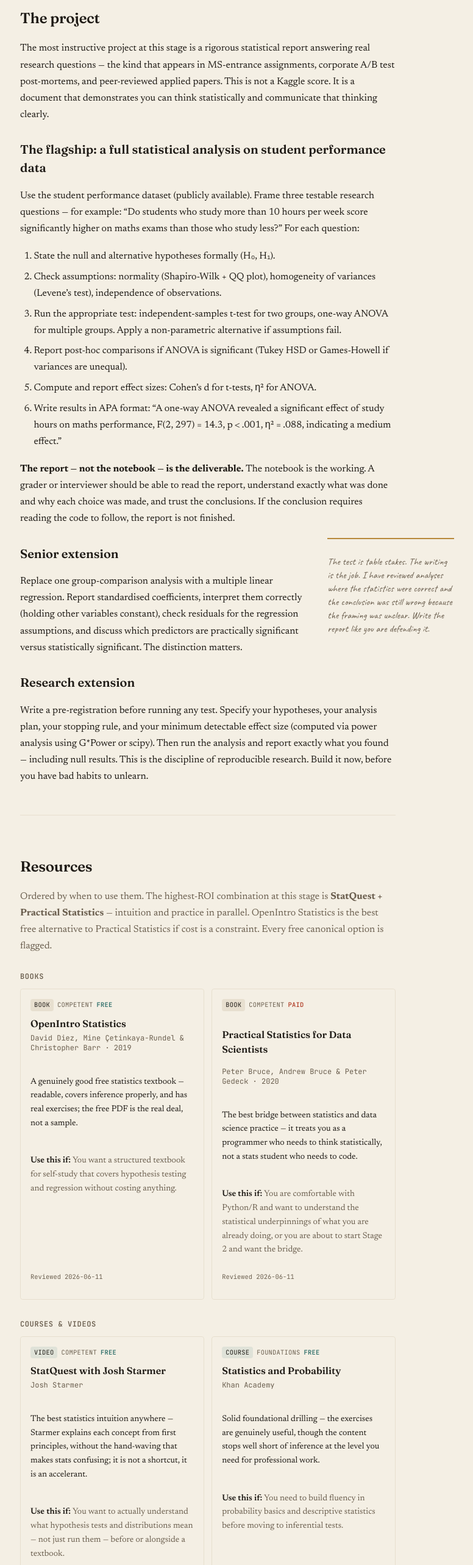
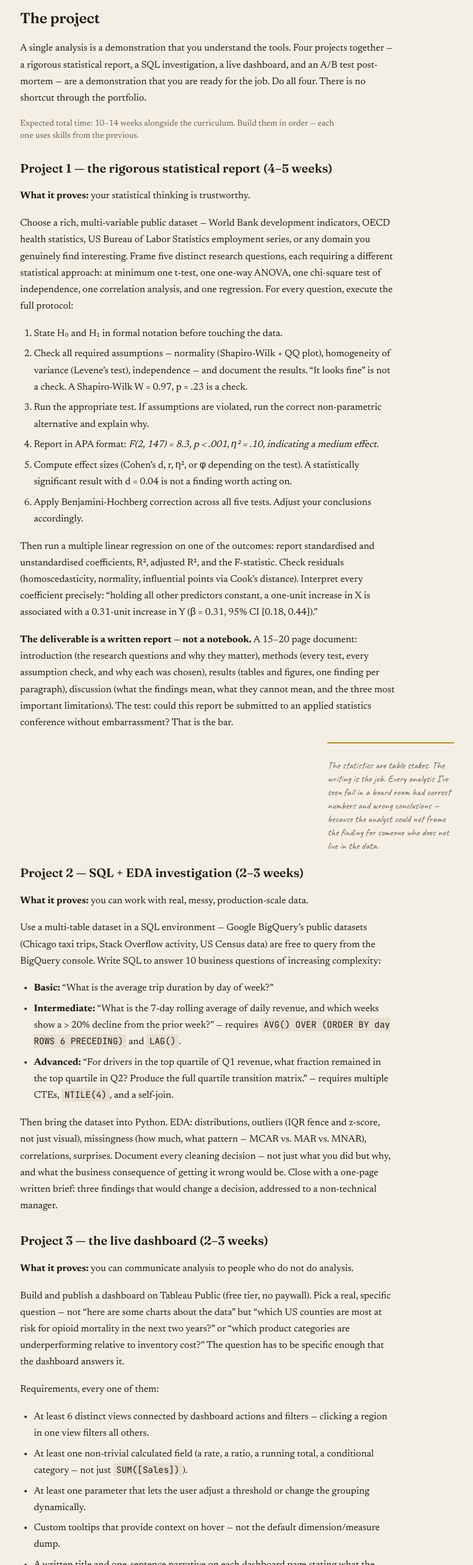
Before and after one commit to Priyrajsinh/praxia, a Next.js app: page /data-analyst in a window 1280 px wide. Shown: the part 5391-7957 px from the top of the page at 61% size, without its empty margins (167-943 px from the left). Built offline with nearby package versions, Linux system fonts and the light colour scheme.

Commit message:
feat: expand data-analyst project section to a 4-project capstone portfolio

```diff
--- a/src/app/data-analyst/page.tsx
+++ b/src/app/data-analyst/page.tsx
@@ -358,83 +358,292 @@ export default function DataAnalystPage() {
       {/* ── §7 SECTION 6: The project ────────────────────────────────────── */}
       <StageSection id="project" title="The project">
         <p>
-          The most instructive project at this stage is a rigorous statistical
-          report answering real research questions — the kind that appears in
-          MS-entrance assignments, corporate A/B test post-mortems, and
-          peer-reviewed applied papers. This is not a Kaggle score. It is a
-          document that demonstrates you can think statistically and communicate
-          that thinking clearly.
+          A single analysis is a demonstration that you understand the tools.
+          Four projects together — a rigorous statistical report, a SQL
+          investigation, a live dashboard, and an A/B test post-mortem — are a
+          demonstration that you are ready for the job. Do all four. There is no
+          shortcut through the portfolio.
         </p>
 
-        <h3>
-          The flagship: a full statistical analysis on student performance data
+        <p className="text-sm text-faded-ink">
+          Expected total time: 10–14 weeks alongside the curriculum. Build them
+          in order — each one uses skills from the previous.
+        </p>
+
+        {/* ── Project 1 ── */}
+        <h3 className="lg:clear-both">
+          Project 1 — the rigorous statistical report (4–5 weeks)
         </h3>
 
         <p>
-          Use the student performance dataset (publicly available). Frame three
-          testable research questions — for example: &ldquo;Do students who
-          study more than 10 hours per week score significantly higher on maths
-          exams than those who study less?&rdquo; For each question:
+          <strong>What it proves:</strong> your statistical thinking is
+          trustworthy.
+        </p>
+
+        <p>
+          Choose a rich, multi-variable public dataset — World Bank development
+          indicators, OECD health statistics, US Bureau of Labor Statistics
+          employment series, or any domain you genuinely find interesting. Frame
+          five distinct research questions, each requiring a different
+          statistical approach: at minimum one t-test, one one-way ANOVA, one
+          chi-square test of independence, one correlation analysis, and one
+          regression. For every question, execute the full protocol:
         </p>
 
         <ol>
-          <li>State the null and alternative hypotheses formally (H₀, H₁).</li>
+          <li>State H₀ and H₁ in formal notation before touching the data.</li>
           <li>
-            Check assumptions: normality (Shapiro-Wilk + QQ plot), homogeneity
-            of variances (Levene&rsquo;s test), independence of observations.
+            Check all required assumptions — normality (Shapiro-Wilk + QQ plot),
+            homogeneity of variance (Levene&rsquo;s test), independence — and
+            document the results. &ldquo;It looks fine&rdquo; is not a check. A
+            Shapiro-Wilk W = 0.97, p = .23 is a check.
           </li>
           <li>
-            Run the appropriate test: independent-samples t-test for two groups,
-            one-way ANOVA for multiple groups. Apply a non-parametric
-            alternative if assumptions fail.
+            Run the appropriate test. If assumptions are violated, run the
+            correct non-parametric alternative and explain why.
           </li>
           <li>
-            Report post-hoc comparisons if ANOVA is significant (Tukey HSD or
-            Games-Howell if variances are unequal).
+            Report in APA format:{" "}
+            <em>
+              F(2, 147) = 8.3, p &lt; .001, η² = .10, indicating a medium
+              effect.
+            </em>
           </li>
           <li>
-            Compute and report effect sizes: Cohen&rsquo;s d for t-tests, η² for
-            ANOVA.
+            Compute effect sizes (Cohen&rsquo;s d, r, η², or φ depending on the
+            test). A statistically significant result with d = 0.04 is not a
+            finding worth acting on.
           </li>
           <li>
-            Write results in APA format: &ldquo;A one-way ANOVA revealed a
-            significant effect of study hours on maths performance, F(2, 297) =
-            14.3, p &lt; .001, η² = .088, indicating a medium effect.&rdquo;
+            Apply Benjamini-Hochberg correction across all five tests. Adjust
+            your conclusions accordingly.
           </li>
         </ol>
 
         <p>
-          <strong>The report — not the notebook — is the deliverable.</strong>{" "}
-          The notebook is the working. A grader or interviewer should be able to
-          read the report, understand exactly what was done and why each choice
-          was made, and trust the conclusions. If the conclusion requires
-          reading the code to follow, the report is not finished.
+          Then run a multiple linear regression on one of the outcomes: report
+          standardised and unstandardised coefficients, R², adjusted R², and the
+          F-statistic. Check residuals (homoscedasticity, normality, influential
+          points via Cook&rsquo;s distance). Interpret every coefficient
+          precisely: &ldquo;holding all other predictors constant, a one-unit
+          increase in X is associated with a 0.31-unit increase in Y (β = 0.31,
+          95% CI [0.18, 0.44]).&rdquo;
+        </p>
+
+        <p>
+          <strong>The deliverable is a written report — not a notebook.</strong>{" "}
+          A 15–20 page document: introduction (the research questions and why
+          they matter), methods (every test, every assumption check, and why
+          each was chosen), results (tables and figures, one finding per
+          paragraph), discussion (what the findings mean, what they cannot mean,
+          and the three most important limitations). The test: could this report
+          be submitted to an applied statistics conference without
+          embarrassment? That is the bar.
         </p>
 
         <Marginalia>
-          The test is table stakes. The writing is the job. I have reviewed
-          analyses where the statistics were correct and the conclusion was
-          still wrong because the framing was unclear. Write the report like you
-          are defending it.
+          The statistics are table stakes. The writing is the job. Every
+          analysis I&rsquo;ve seen fail in a board room had correct numbers and
+          wrong conclusions — because the analyst could not frame the finding
+          for someone who does not live in the data.
         </Marginalia>
 
-        <h3>Senior extension</h3>
+        {/* ── Project 2 ── */}
+        <h3 className="lg:clear-both">
+          Project 2 — SQL + EDA investigation (2–3 weeks)
+        </h3>
+
         <p>
-          Replace one group-comparison analysis with a multiple linear
-          regression. Report standardised coefficients, interpret them correctly
-          (holding other variables constant), check residuals for the regression
-          assumptions, and discuss which predictors are practically significant
-          versus statistically significant. The distinction matters.
+          <strong>What it proves:</strong> you can work with real, messy,
+          production-scale data.
         </p>
 
-        <h3>Research extension</h3>
         <p>
-          Write a pre-registration before running any test. Specify your
-          hypotheses, your analysis plan, your stopping rule, and your minimum
-          detectable effect size (computed via power analysis using G*Power or
-          scipy). Then run the analysis and report exactly what you found —
-          including null results. This is the discipline of reproducible
-          research. Build it now, before you have bad habits to unlearn.
+          Use a multi-table dataset in a SQL environment — Google
+          BigQuery&rsquo;s public datasets (Chicago taxi trips, Stack Overflow
+          activity, US Census data) are free to query from the BigQuery console.
+          Write SQL to answer 10 business questions of increasing complexity:
+        </p>
+
+        <ul>
+          <li>
+            <strong>Basic:</strong> &ldquo;What is the average trip duration by
+            day of week?&rdquo;
+          </li>
+          <li>
+            <strong>Intermediate:</strong> &ldquo;What is the 7-day rolling
+            average of daily revenue, and which weeks show a &gt; 20% decline
+            from the prior week?&rdquo; — requires{" "}
+            <code>AVG() OVER (ORDER BY day ROWS 6 PRECEDING)</code> and{" "}
+            <code>LAG()</code>.
+          </li>
+          <li>
+            <strong>Advanced:</strong> &ldquo;For drivers in the top quartile of
+            Q1 revenue, what fraction remained in the top quartile in Q2?
+            Produce the full quartile transition matrix.&rdquo; — requires
+            multiple CTEs, <code>NTILE(4)</code>, and a self-join.
+          </li>
+        </ul>
+
+        <p>
+          Then bring the dataset into Python. EDA: distributions, outliers (IQR
+          fence and z-score, not just visual), missingness (how much, what
+          pattern — MCAR vs. MAR vs. MNAR), correlations, surprises. Document
+          every cleaning decision — not just what you did but why, and what the
+          business consequence of getting it wrong would be. Close with a
+          one-page written brief: three findings that would change a decision,
+          addressed to a non-technical manager.
+        </p>
+
+        {/* ── Project 3 ── */}
+        <h3 className="lg:clear-both">
+          Project 3 — the live dashboard (2–3 weeks)
+        </h3>
+
+        <p>
+          <strong>What it proves:</strong> you can communicate analysis to
+          people who do not do analysis.
+        </p>
+
+        <p>
+          Build and publish a dashboard on Tableau Public (free tier, no
+          paywall). Pick a real, specific question — not &ldquo;here are some
+          charts about the data&rdquo; but &ldquo;which US counties are most at
+          risk for opioid mortality in the next two years?&rdquo; or
+          &ldquo;which product categories are underperforming relative to
+          inventory cost?&rdquo; The question has to be specific enough that the
+          dashboard answers it.
+        </p>
+
+        <p>Requirements, every one of them:</p>
+
+        <ul>
+          <li>
+            At least 6 distinct views connected by dashboard actions and filters
+            — clicking a region in one view filters all others.
+          </li>
+          <li>
+            At least one non-trivial calculated field (a rate, a ratio, a
+            running total, a conditional category — not just{" "}
+            <code>SUM([Sales])</code>).
+          </li>
+          <li>
+            At least one parameter that lets the user adjust a threshold or
+            change the grouping dynamically.
+          </li>
+          <li>
+            Custom tooltips that provide context on hover — not the default
+            dimension/measure dump.
+          </li>
+          <li>
+            A written title and one-sentence narrative on each dashboard page
+            stating what the viewer is looking at and what conclusion they
+            should draw. If the chart requires explanation, the chart is not
+            done.
+          </li>
+        </ul>
+
+        <p>
+          Publish to Tableau Public with a link in your portfolio. The test:
+          hand it to someone who did not build it, describe the question it
+          answers, and ask them to find the answer without your help. If they
+          cannot, revise until they can.
+        </p>
+
+        <Marginalia>
+          Every analyst thinks their dashboard is intuitive. It never is — until
+          it has been tested on someone who didn&rsquo;t build it. The confused
+          look on their face when they click the wrong thing is worth a week of
+          self-review.
+        </Marginalia>
+
+        {/* ── Project 4 ── */}
+        <h3 className="lg:clear-both">
+          Project 4 — the A/B test post-mortem (2–3 weeks)
+        </h3>
+
+        <p>
+          <strong>What it proves:</strong> you understand experimentation — the
+          highest-value analyst skill at any technology company.
+        </p>
+
+        <p>
+          Design a realistic A/B test from scratch on a plausible business
+          scenario: a checkout flow redesign, a recommendation algorithm change,
+          a push notification copy change. Execute all five phases before
+          touching any data:
+        </p>
+
+        <ol>
+          <li>
+            <strong>Pre-registration.</strong> Write your hypotheses, your
+            primary metric (what you are trying to move), two guardrail metrics
+            (what must not get worse), your analysis plan, and your stopping
+            rule. Lock this before generating a single row of simulated data.
+          </li>
+          <li>
+            <strong>Power analysis.</strong> Decide on a minimum detectable
+            effect (MDE) that would be practically meaningful. Compute the
+            required N at α = 0.05, power = 0.80 using scipy.stats.{" "}
+            <em>Then double it</em> and explain why naive power calculations
+            consistently undershoot.
+          </li>
+          <li>
+            <strong>Data simulation.</strong> Simulate the experiment — you
+            control the ground truth. This is the point. Simulate three
+            scenarios: (a) the treatment works as expected, (b) the treatment
+            has no effect, (c) the treatment helps the primary metric but hurts
+            a guardrail. The correct analysis should detect all three correctly.
+          </li>
+          <li>
+            <strong>Analysis.</strong> Two-proportion z-test for the primary
+            metric. Multiple-testing correction across all three metrics.
+            Novelty effect check: does the treatment effect decay across the
+            experiment window (plot treatment effect by day of exposure)?
+            Segment analysis: does the treatment differ for new vs. returning
+            users, mobile vs. desktop? If you have a pre-experiment covariate,
+            apply CUPED and compare the variance reduction.
+          </li>
+          <li>
+            <strong>Post-mortem document.</strong> Write it in the format a tech
+            company would circulate: decision up front (ship / do not ship /
+            iterate, with one-sentence reason), then the full analysis for
+            anyone who goes deeper. One page of executive summary, appendix of
+            statistical detail. Be precise about what you can and cannot
+            conclude from an observational analysis versus a randomised
+            experiment.
+          </li>
+        </ol>
+
+        <p>
+          Then re-analyse the same simulated data using a Bayesian Beta-Binomial
+          model. Compare conclusions. In which scenario do the frequentist and
+          Bayesian approaches disagree? Why? Write a half-page explanation for a
+          non-statistician.
+        </p>
+
+        {/* ── Extensions ── */}
+        <h3>Senior extension — for any one project</h3>
+        <p>
+          Present your findings to someone who is not a statistician. Record or
+          take notes on the conversation. Revise the report or dashboard based
+          on the questions they asked — those questions reveal exactly where
+          your communication failed, and that is where the gap is. Iterate until
+          a non-technical person can give you back the key finding in their own
+          words.
+        </p>
+
+        <h3>Research extension — pre-registration in the wild</h3>
+        <p>
+          Before running Project 1, submit a pre-registration on the Open
+          Science Framework (osf.io — free, public). State your hypotheses, your
+          expected effect sizes, your analysis plan, and your stopping rule.
+          Then execute the analysis exactly as registered — including any null
+          results you did not expect. Write a one-page reflection: what did you
+          expect, what did you find, and what would you pre-register differently
+          next time? This is not academic formality. It is the discipline that
+          separates the analysts whose conclusions you can trust from the ones
+          who p-hacked their way to a story.
         </p>
       </StageSection>
 
```
